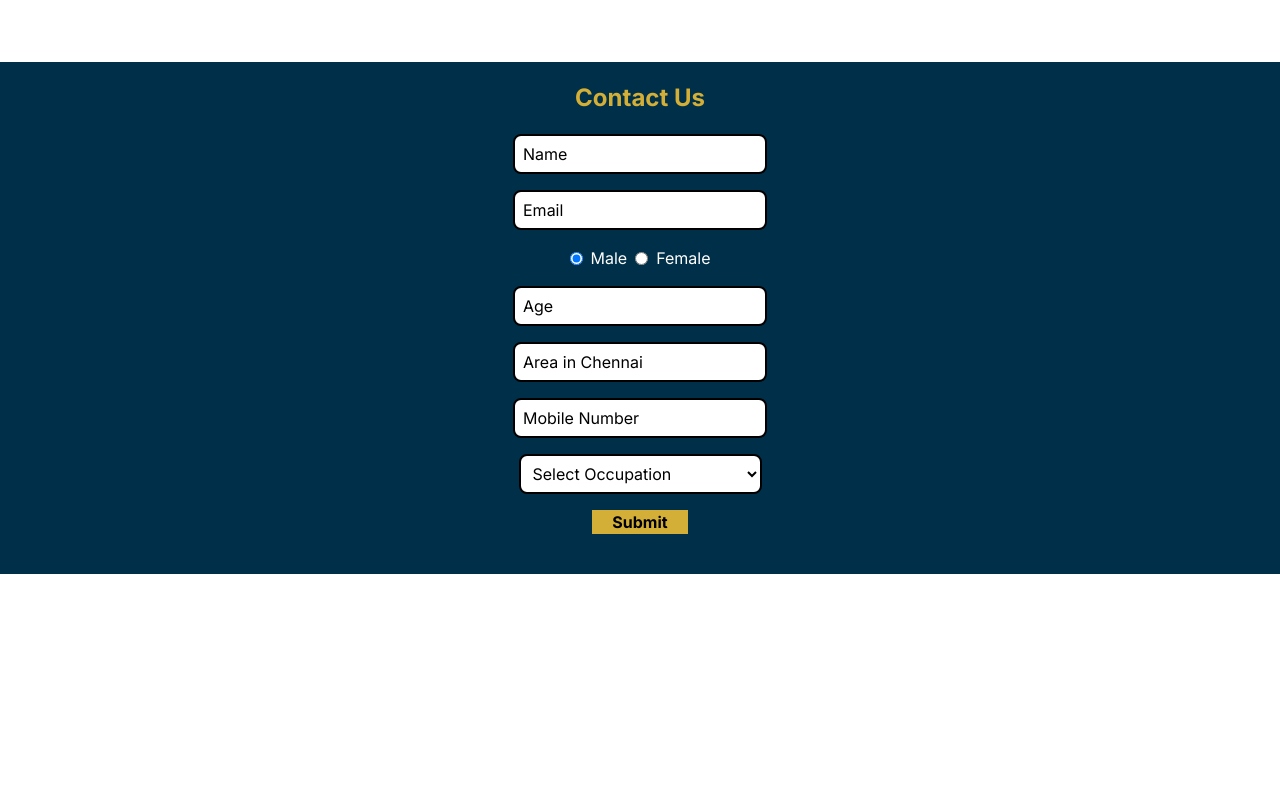
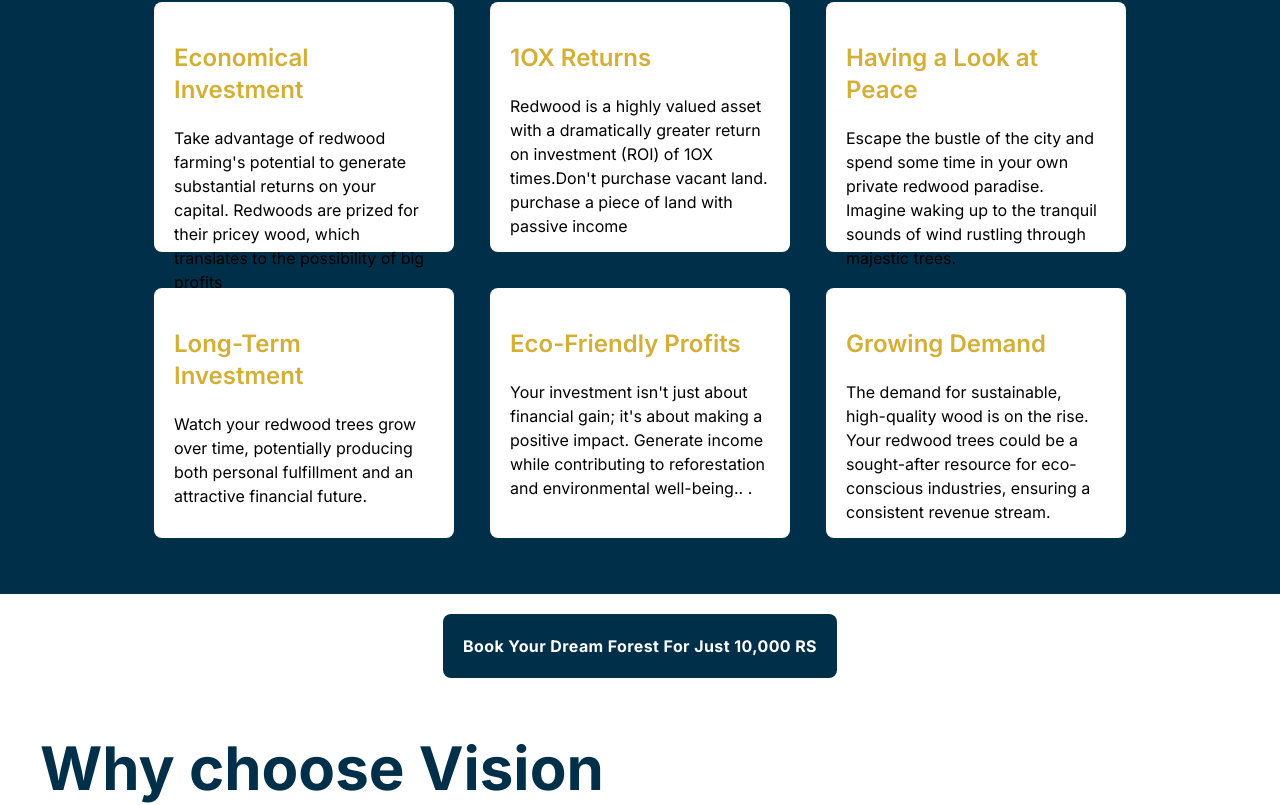
Before and after one commit to itsme-sherlock/visionUsingNext, a Next.js app: page /project in a window 1280 px wide. Before the commit this address had no page. Shown: the part 818-1623 px from the top of the page. Before the commit the page ends 1392 px from the top, so only its background shows below. Built offline with nearby package versions, Linux system fonts and the light colour scheme.

Commit message:
project page over

```diff
--- a/app/components/bom page/WhoBenefits/SlideShowCard.js
+++ b/app/components/bom page/WhoBenefits/SlideShowCard.js
@@ -1,4 +1,4 @@
-import React from 'react'
+
 
 const SlideShowCard = ({heading, content}) => {
   return (
--- a/app/components/bom page/features/Cards.js
+++ b/app/components/bom page/features/Cards.js
@@ -19,7 +19,7 @@ const Cards = ({ heading, csvg, content }) => {
         animate={inView ? { scale: 1, opacity: 1 } : { scale: 0, opacity: 0 }}
         exit={{ scale: 0, opacity: 0 }}
         transition={{ duration: 0.5,delay:0.2 }}
-        className='w-[300px] h-[200px] bg-white p-5 rounded-lg'
+        className='w-[300px] h-[250px] bg-white p-5 rounded-lg'
       >
         {/* card heading */}
         <div className='text-visionGold text-left font-semibold text-2xl py-5'>
--- /dev/null
+++ b/app/project/page.js
@@ -0,0 +1,102 @@
+'use client'
+import VideoSection from "../components/bom page/VideoSection";
+import VideoTemplate from "../components/bom page/VideoTemplate";
+import WhoBenefits from "../components/bom page/WhoBenefits/WhoBenefits";
+import WhyVision from "../components/bom page/WhyVision";
+import Features from "../components/bom page/features/Features";
+import Button from "../components/button";
+import clubHouse from '@/public/assets/club house.png';
+
+export default function Project(){
+    const details = [
+        {
+          heading: 'Economical Investment',
+          csvg: clubHouse, // Updated relative path
+          content: `
+          Take advantage of redwood farming's potential to generate substantial returns on your capital. Redwoods are prized for their pricey wood, which translates to the possibility of big profits`
+        },
+        {
+          heading: '1OX Returns ',
+          csvg: clubHouse, // Updated relative path
+          content: `
+          Redwood is a highly valued asset with a dramatically greater return on investment (ROI) of 1OX times.Don't purchase vacant land. purchase a piece of land with passive income
+          `
+        },
+        {
+          heading: 'Having a Look at Peace',
+          csvg: clubHouse, // Updated relative path
+          content: `
+          Escape the bustle of the city and spend some time in your own private redwood paradise. Imagine waking up to the tranquil sounds of wind rustling through majestic trees.`
+        },
+        {
+          heading: 'Long-Term Investment',
+          csvg: clubHouse, // Updated relative path
+          content: `
+          Watch your redwood trees grow over time, potentially producing both personal fulfillment and an attractive financial future.`
+        },
+        {
+          heading: 'Eco-Friendly Profits',
+          csvg: clubHouse, // Updated relative path
+          content: `
+          Your investment isn't just about financial gain; it's about making a positive impact. Generate income while contributing to reforestation and environmental well-being..
+           .`
+        },
+        {
+          heading: 'Growing Demand',
+          content: `
+          The demand for sustainable, high-quality wood is on the rise. Your redwood trees could be a sought-after resource for eco-conscious industries, ensuring a consistent revenue stream.`
+        },
+      ];
+      const videos = [
+        {
+          src: "https://www.youtube.com/embed/aInhxNh8aB8",
+          title: "HouseHold Worker To Realtor | Successful Journey ",
+        },
+        {
+          src: "https://www.youtube.com/embed/r9LPajesVCE",
+          title: "Flight In-charge To Successful Realtor | #VisionStories | Business Journey",
+        },
+        {
+          src: "https://www.youtube.com/embed/D3Q9sZ1m3N8",
+          title: "Bike Taxi Driver to Successful Realtor | #VisionStories | Business Journey",
+        },
+      ];
+      const slides = [
+
+        {
+          heading: "Aspiring Real Estate Professionals",
+          content: `deal for individuals with a passion for real estate looking to kickstart their career.                                  `,
+        },
+        {
+          heading: "Career Seekers",
+          content: `Those in search of a rewarding and impactful profession.
+          Guidance Seekers: Individuals who value personalized mentorship and guidance from a seasoned real estate expert.`,
+        },
+        {
+          heading: "Newbies to Real Estate",
+          content:
+            `Tailored for those new to the field, providing a fast-track to success.
+            Freelancers: Suited for those desiring the flexibility and autonomy of a freelance career.
+            Career Explorers: Perfect for individuals confused about their career path or future direction.`,
+        },
+
+      ];
+    const handleContactUsClick = () => {
+        window.scrollTo({
+          top: document.body.scrollHeight,
+          behavior: 'smooth'
+        });
+      };
+    return(
+        <div>
+            <VideoSection src={"https://www.youtube.com/embed/BHIdfB_QE4c"} />
+            <Button content={"Book Your Dream Forest For Just 10,000 RS"} onClick={handleContactUsClick} />
+            <Features details={details}/>
+            <Button content={"Book Your Dream Forest For Just 10,000 RS"} onClick={handleContactUsClick} />
+            <WhyVision />
+            <Button content={"Book Your Dream Forest For Just 10,000 RS"} onClick={handleContactUsClick} />
+            <WhoBenefits slides={slides}/>
+            <VideoTemplate videos={videos}/>
+        </div>
+    )
+}
```
